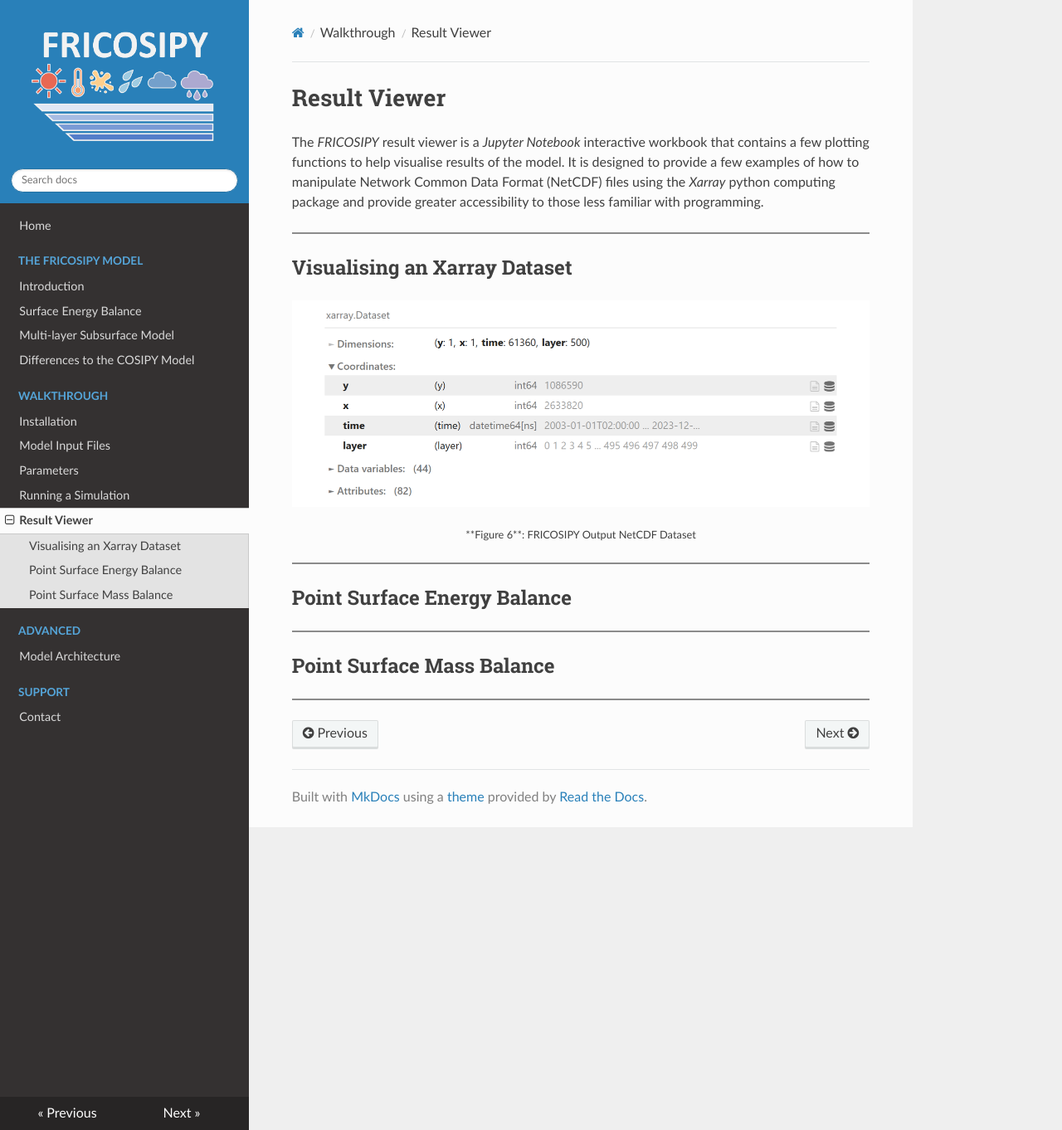
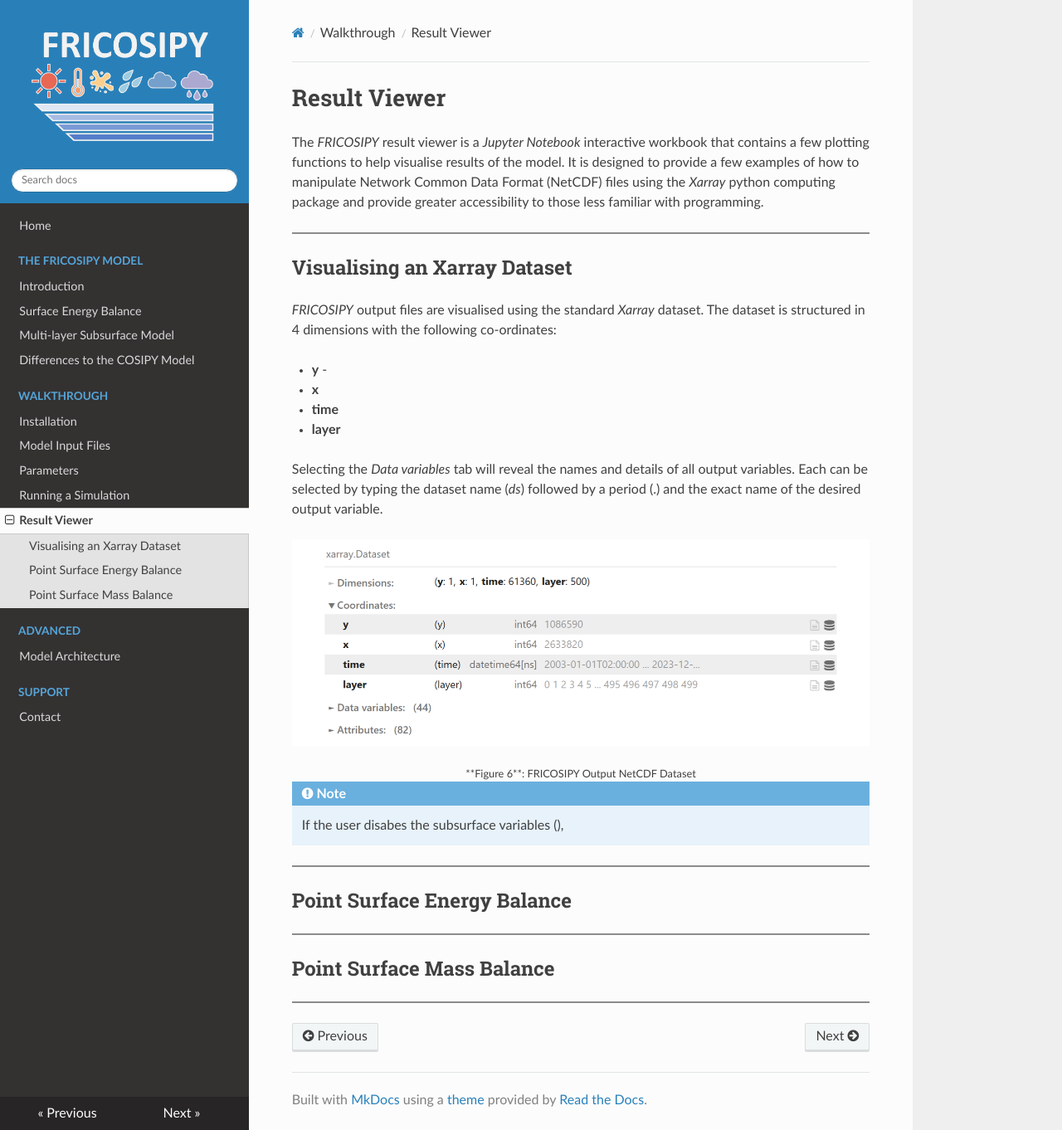
Before and after one commit to MarcusGastaldello/FRICOSIPY, an MkDocs documentation site: the page built from docs/result_viewer.md, in a window 1280 px wide and 1362 px high. Shown: the whole window at 83% size. Built offline with MkDocs 1.6.1, drawn with Linux system fonts in a browser that asks for light colours.

Commit message:
Update result_viewer.md

```diff
--- a/docs/result_viewer.md
+++ b/docs/result_viewer.md
@@ -11,9 +11,21 @@ The *FRICOSIPY* result viewer is a *Jupyter Notebook* interactive workbook that
 
 ## Visualising an Xarray Dataset
 
+*FRICOSIPY* output files are visualised using the standard *Xarray* dataset. The dataset is structured in 4 dimensions with the following co-ordinates:
+
+- **y** -
+- **x**
+- **time**
+- **layer**
+
+Selecting the *Data variables* tab will reveal the names and details of all output variables. Each can be selected by typing the dataset name (*ds*) followed by a period (.) and the exact name of the desired output variable.
+
 ![FRICOSIPY Output NetCDF File](images/FRICOSIPY-NetCDF-file.png)
 
 <center><small> **Figure 6**: FRICOSIPY Output NetCDF Dataset</small></center>
+
+!!! note
+    If the user disabes the subsurface variables (),
 
 <hr style="height:2px; background-color:#8b8b8b; border:none;" />
 
```
